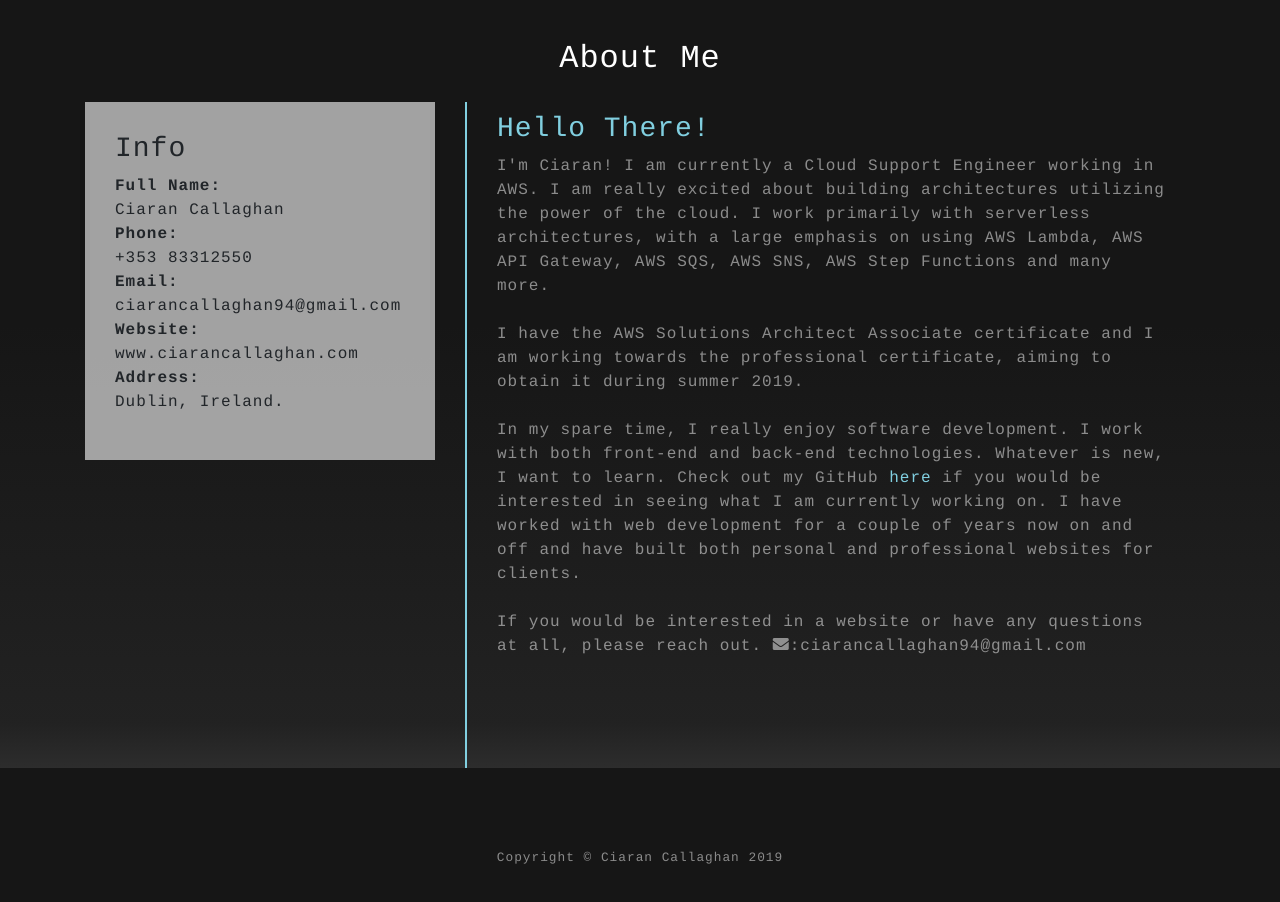
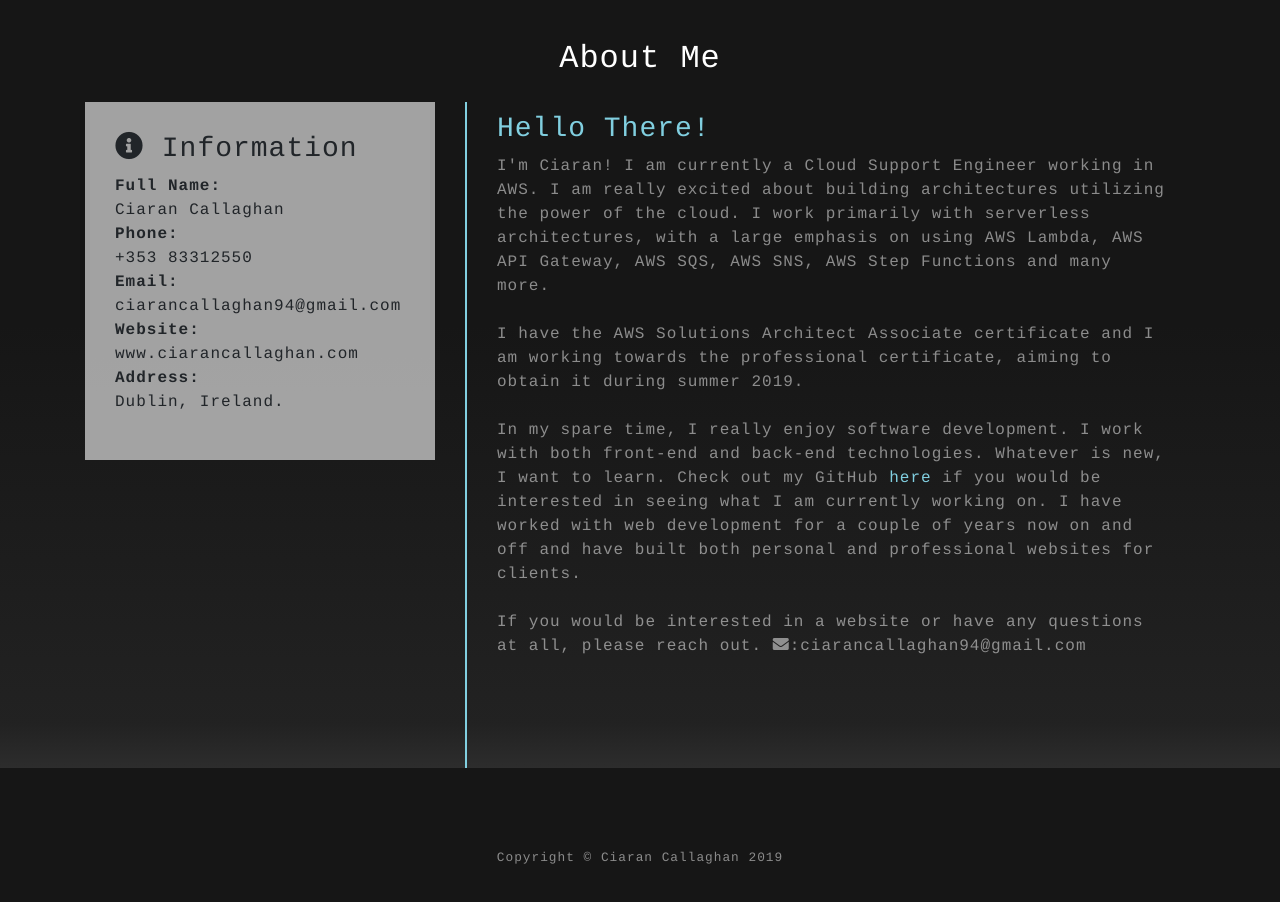
Before and after one commit to CiaranCallaghan94/ciarancallaghan94.github.io, a plain HTML site: page index.html in a window 1280 px wide. Shown: the part 920-1822 px from the top of the page. Drawn offline with Linux system fonts and the light colour scheme.

Commit message:
Information box updated

```diff
--- a/index.html
+++ b/index.html
@@ -85,7 +85,7 @@
         <div class="row">
           <div class="col-lg-4 mx-auto">
             <div class="info-box">
-              <h3>Info</h3>
+              <h3><i class="fa fa-info-circle" aria-hidden="true"></i> Information</h3>
               <ul>
               <li><span class="first-block">Full Name:</span><br><span class="second-block">Ciaran Callaghan</span></li>
               <li><span class="first-block">Phone:</span><br><span class="second-block">+353 83312550</span></li>
```
